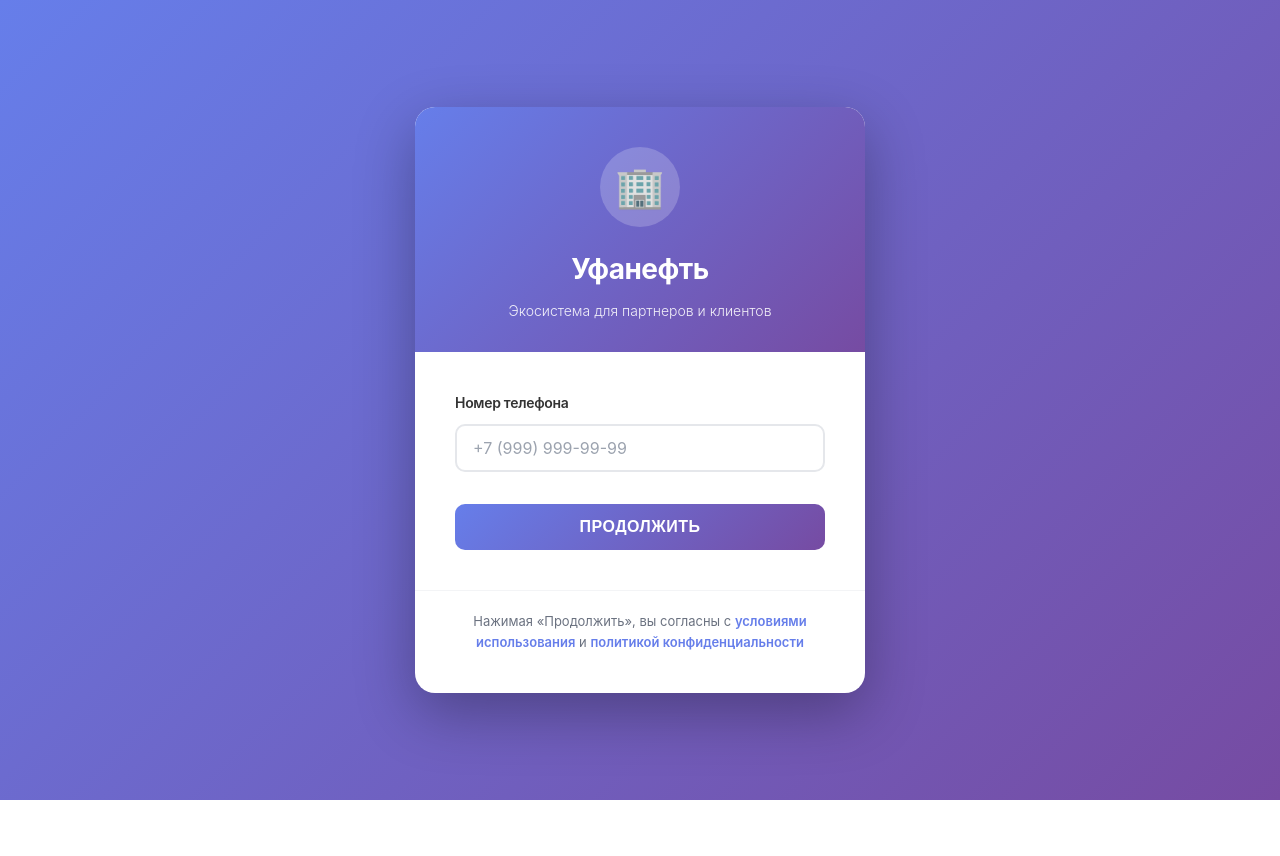
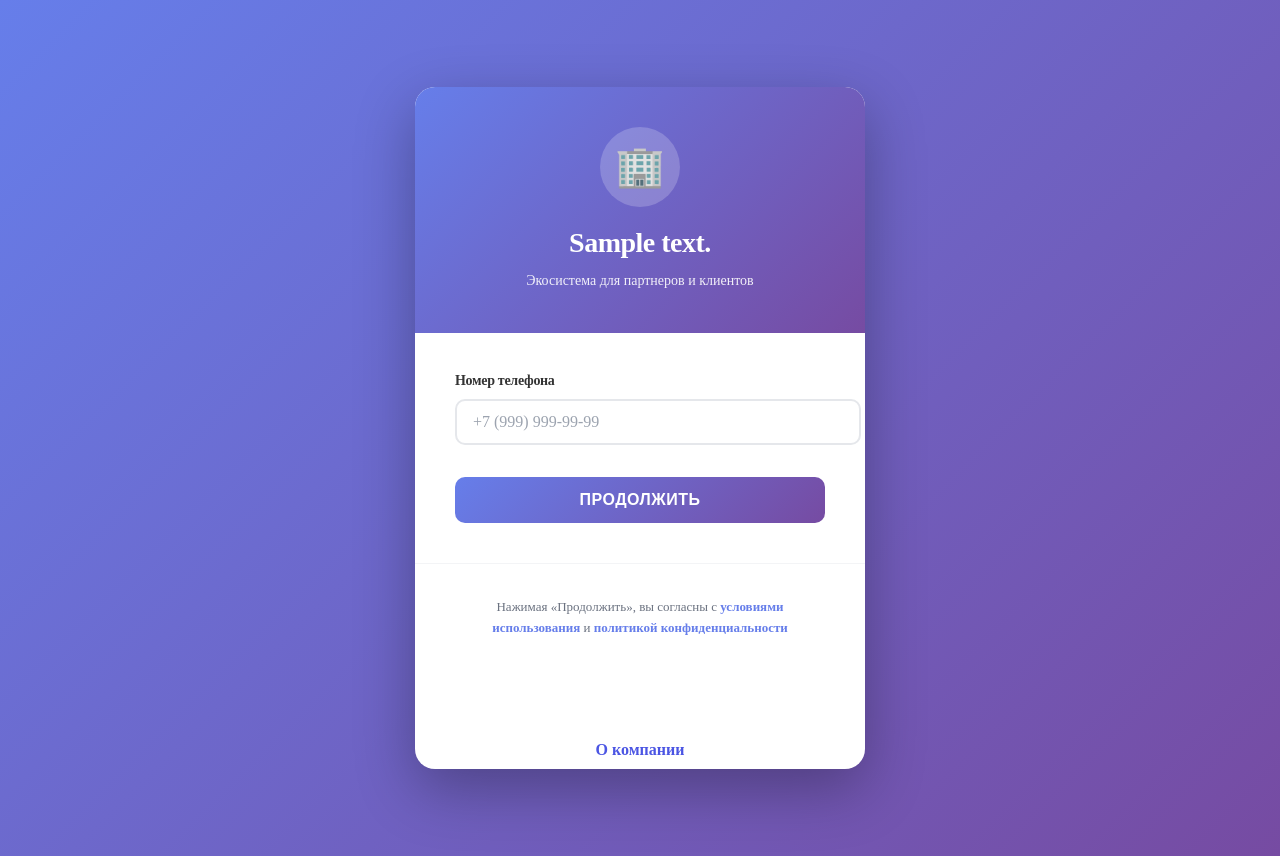
Before and after one commit to ihrusl05-rgb/Test2, a Django app: template partners/templates/partners/login.html in a window 1280 px wide. Before the commit the page ends 800 px from the top, so only its background shows below. Run offline with Django 5.2, Linux system fonts and the light colour scheme; the template is opened without the code that fills it: most values are stand-ins (such as "Sample title", 1, 10 or a date in 2020).

Commit message:
3 день

```diff
--- a/app/urls.py
+++ b/app/urls.py
@@ -5,7 +5,7 @@ from django.conf.urls.static import static
 
 urlpatterns = [
     path('admin/', admin.site.urls),
-    path('partners/', include('partners.urls', namespace='partners')),
+    path('', include('partners.urls', namespace='partners')),
 ]
 
 if settings.DEBUG:
--- a/partners/templates/partners/base.html
+++ b/partners/templates/partners/base.html
@@ -1,35 +1,33 @@
 {% load static %}
-
 
 <!DOCTYPE html>
 <html lang="ru">
 <head>
     <meta charset="UTF-8">
     <meta name="viewport" content="width=device-width, initial-scale=1.0">
-    <title>{% block title %}Уфанефть - Партнеры{% endblock %}</title>
-    <style>
-        * {
-            margin: 0;
-            padding: 0;
-            box-sizing: border-box;
-        }
 
-        body {
-            font-family: -apple-system, BlinkMacSystemFont, 'Segoe UI', Roboto, 'Helvetica Neue', Arial, sans-serif;
-            background: #f9fafb;
-            color: #1f2937;
-            line-height: 1.6;
-        }
+    <title>{% block title %}Партнеры{% endblock %}</title>
 
-        html, body {
-            height: 100%;
-        }
-    </style>
+    {# сюда можно подключать общие стили #}
     {% block extra_css %}{% endblock %}
 </head>
 <body>
-    {% block content %}{% endblock %}
 
+    {# шапка сайта (если понадобится) #}
+    {% block header %}
+    {% endblock %}
+
+    {# основной контент страницы #}
+    <main>
+        {% block content %}
+        {% endblock %}
+    </main>
+
+    {# подвал сайта (если понадобится) #}
+    {% block footer %}
+    {% endblock %}
+
+    {# общие скрипты #}
     {% block extra_js %}{% endblock %}
 </body>
 </html>
--- a/partners/templates/partners/login.html
+++ b/partners/templates/partners/login.html
@@ -1,7 +1,6 @@
 {% extends 'partners/base.html' %}
-{% load static %} #подгрузка в шаблон статических файлов (css, js, изображения и т.д.)
+{% load static %}
 
-{% block title %}Уфанефть - Вход в партнерскую программу{% endblock %}
 
 {% block extra_css %}
 <style>
@@ -208,7 +207,7 @@
     <!-- Заголовок с логотипом -->
     <div class="login-header">
         <div class="logo">🏢</div>
-        <h1>Уфанефть</h1>
+        <h1>{{content}}</h1>
         <p>Экосистема для партнеров и клиентов</p>
     </div>
 
@@ -248,6 +247,21 @@
             <a href="#privacy">политикой конфиденциальности</a>
         </p>
     </div>
+
+    <div style="margin-top: 40px; text-align: center;">
+    <a href="{% url 'partners:about' %}"
+       style="display: inline-block;
+              padding: 10px 20px;
+              border-radius: 4px;
+              background: #ffffff;
+              color: #4b55e3;
+              font-weight: 600;
+              text-decoration: none;">
+        О компании
+    </a>
+</div>
+
+
 </div>
 {% endblock %}
 
--- a/partners/urls.py
+++ b/partners/urls.py
@@ -4,7 +4,8 @@ from . import views
 app_name = 'partners'
 
 urlpatterns = [
-    path('login/', views.login_page, name='login'),
+    path('', views.login_page, name='login'),
     path('sales/', views.sales_page, name='sales'),
     path('api/product/<int:product_id>/', views.get_product_details, name='product_api'),
+    path('about/', views.about, name='about'),
 ]
```
Also changed, not shown: partners/templates/partners/about.html (added, +17 -0 lines), partners/views.py (+17 -2 lines).
